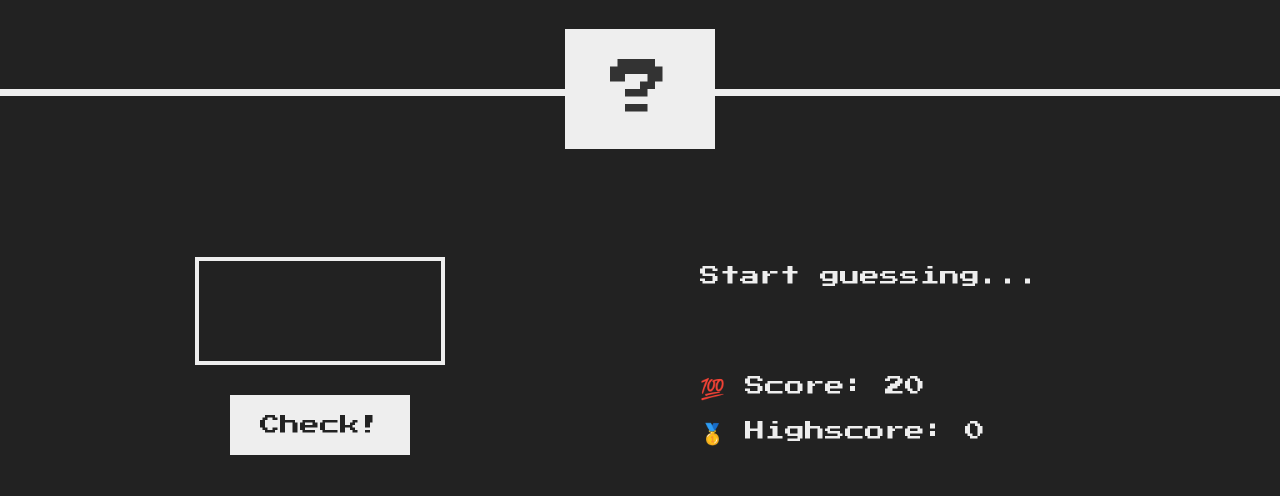
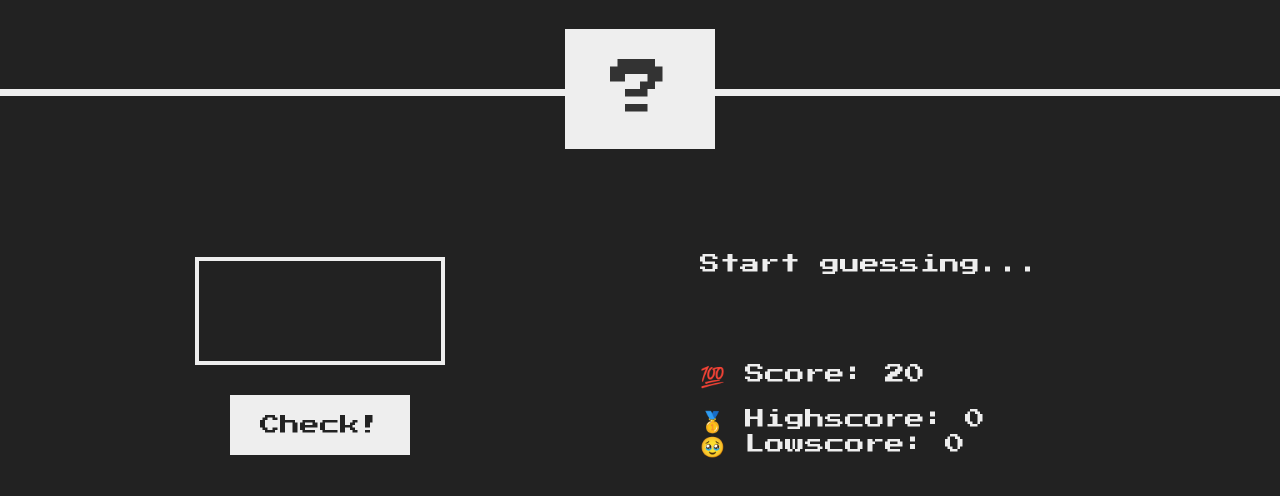
Before and after one commit to adamsJS23/guest-my-number, a plain HTML site: page index.html in a window 1280 px wide. Shown: the part 184-680 px from the top of the page. Drawn offline with Linux system fonts and the light colour scheme.

Commit message:
Added low score label

```diff
--- a/index.html
+++ b/index.html
@@ -25,6 +25,9 @@
         <p class="label-highscore">
           🥇 Highscore: <span class="highscore">0</span>
         </p>
+        <p class="label-lowscore">
+          🥹 Lowscore: <span class="lowscore">0</span>
+        </p>
       </section>
     </main>
     <script src="script.js"></script>
```
